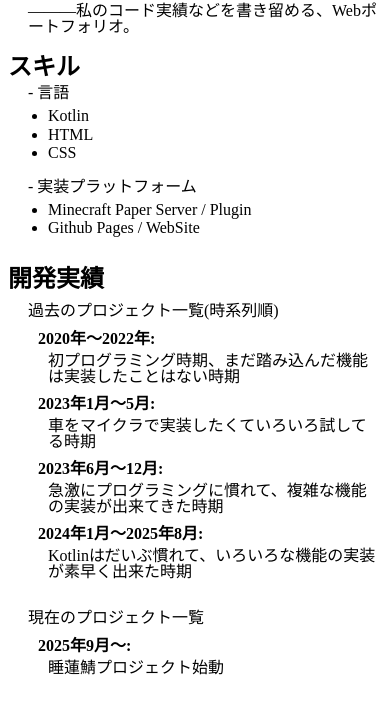
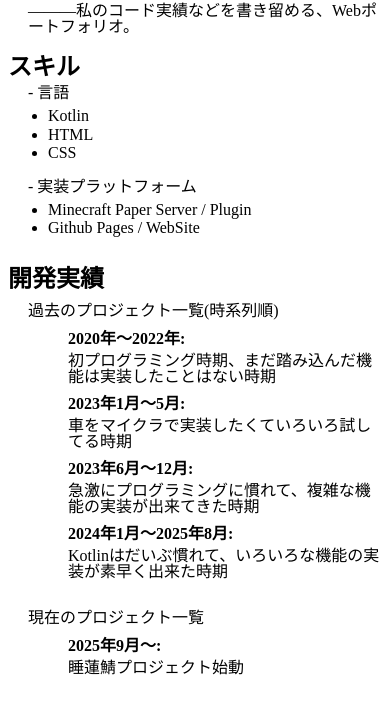
Before and after one commit to Srain3/srain3.github.io, a plain HTML site: page docs/index.html in a window 390 px wide. Shown: the part 85-798 px from the top of the page. Drawn offline with Linux system fonts and the light colour scheme.

Commit message:
fix(style): Adjust layout and formatting on web pages
- Corrected layout issues caused by inconsistent CSS.
- Updated `style.css` to improve overall page formatting and responsiveness.

- CSSの不整合によって生じていたレイアウトの問題を修正。
- `style.css`を更新し、全体的なページフォーマットとレスポンシブ表示を改善。

```diff
--- a/docs/style.css
+++ b/docs/style.css
@@ -21,7 +21,7 @@ li {
 }
 
 h4 {
-    margin-left: 30px;
+    margin-left: 60px;
     line-height: 100%;
     margin-bottom: -10px;
 }
@@ -35,5 +35,5 @@ h4 {
 
 .project-timeline-lore, .project-entry-lore {
     line-height: 100%;
-    margin-left: 40px;
+    margin-left: 60px;
 }
```
